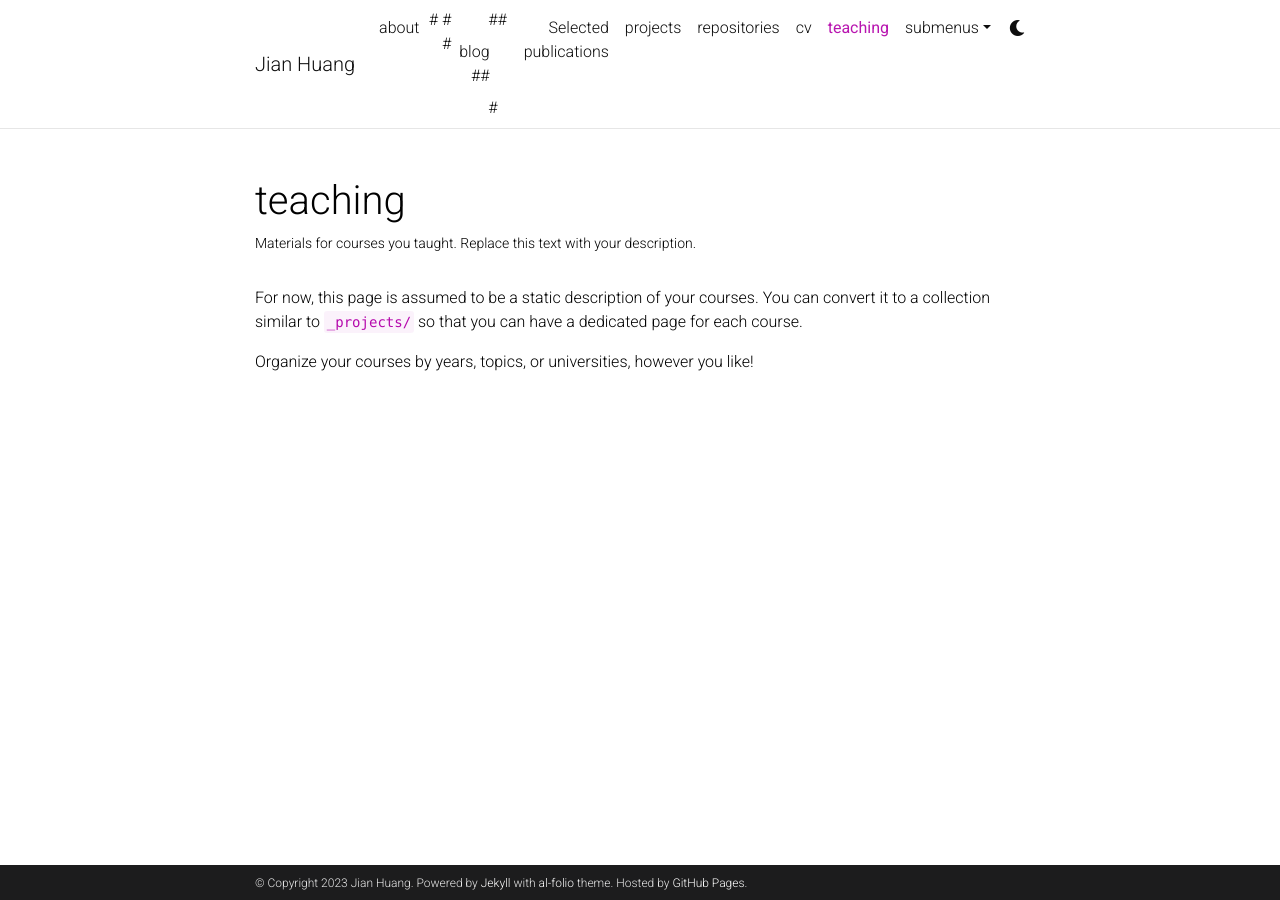
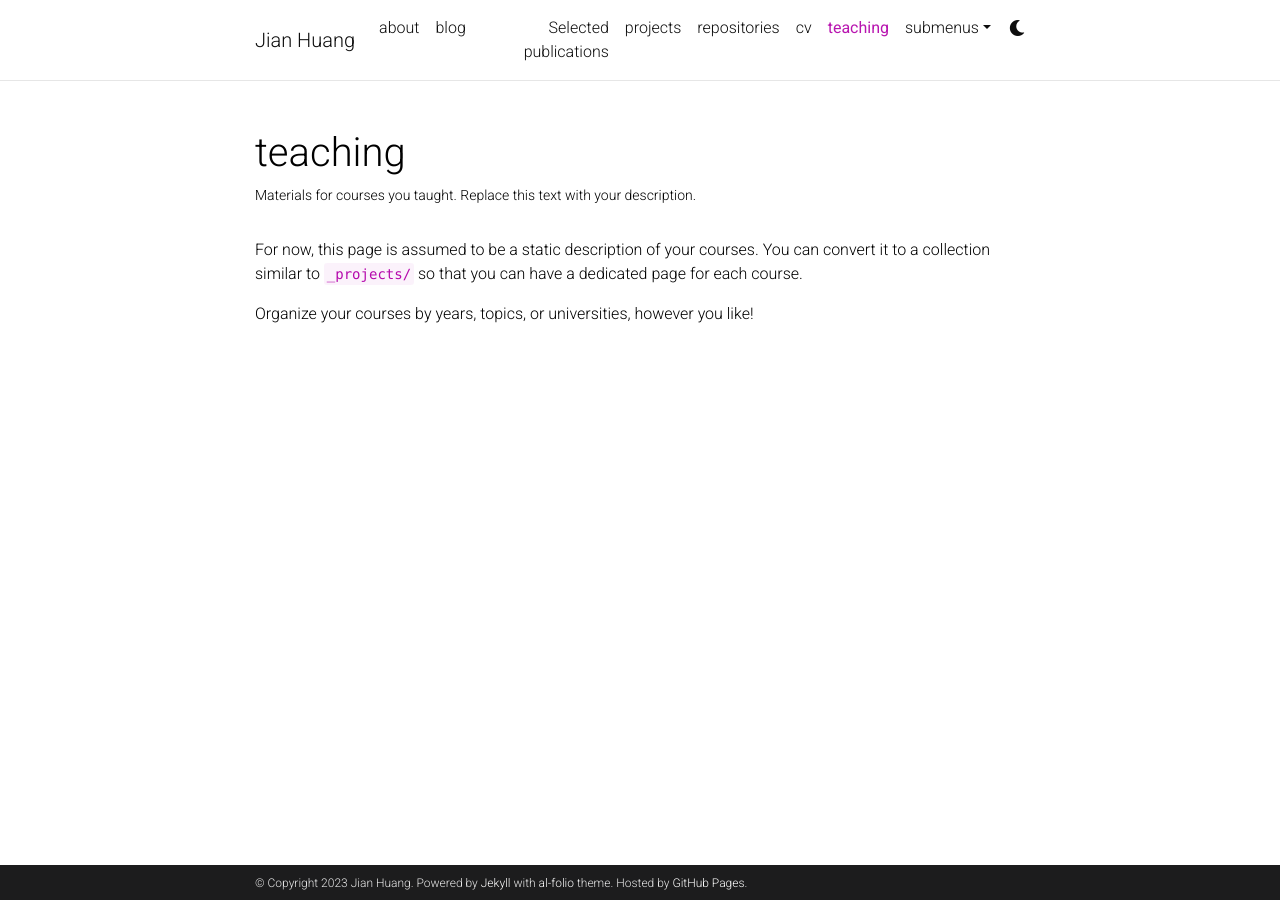
Before and after one commit to jianvhuang/jianvhuang.github.io, a Jekyll site: the page built from _pages/teaching.md, in a window 1280 px wide. Built offline with Jekyll 4.4.1, drawn with Linux system fonts in a browser that asks for light colours; full-size pictures stand in for the smaller copies a plugin makes; comment, search, counter and statistics services are not loaded; a style sheet for code colours, icons or effects is not loaded.

Commit message:
Update header.html

```diff
--- a/_includes/header.html
+++ b/_includes/header.html
@@ -52,16 +52,16 @@
                 </a>
               </li>
 
-           #   {% if site.blog_nav_title %}
-           #  <!-- Blog -->
-           #   <li class="nav-item {% if page.url contains 'blog' %}active{% endif %}">
-           #     <a class="nav-link" href="{{ '/blog/' | relative_url }}">{{ site.blog_nav_title }}
-           #       {%- if page.url contains 'blog' -%}
-           #       <span class="sr-only">(current)</span>
-           #       {%- endif -%}
-           #     </a>
-           #   </li>
-           #   {%- endif %}
+              {% if site.blog_nav_title %}
+             <!-- Blog -->
+              <li class="nav-item {% if page.url contains 'blog' %}active{% endif %}">
+                <a class="nav-link" href="{{ '/blog/' | relative_url }}">{{ site.blog_nav_title }}
+                  {%- if page.url contains 'blog' -%}
+                  <span class="sr-only">(current)</span>
+                  {%- endif -%}
+                </a>
+              </li>
+              {%- endif %}
 
               <!-- Other pages -->
               {%- assign sorted_pages = site.pages | sort: "nav_order" -%}
```
